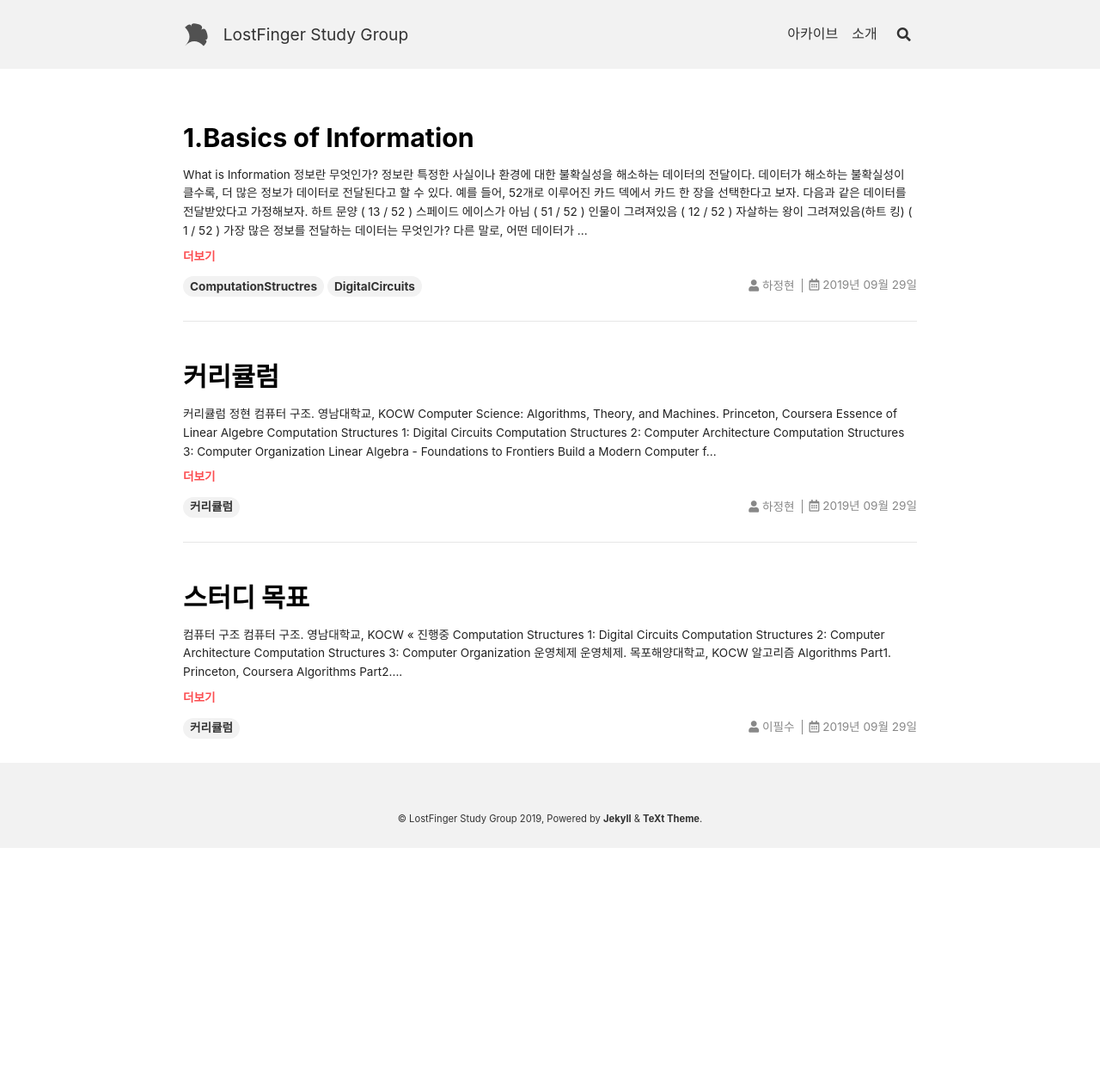
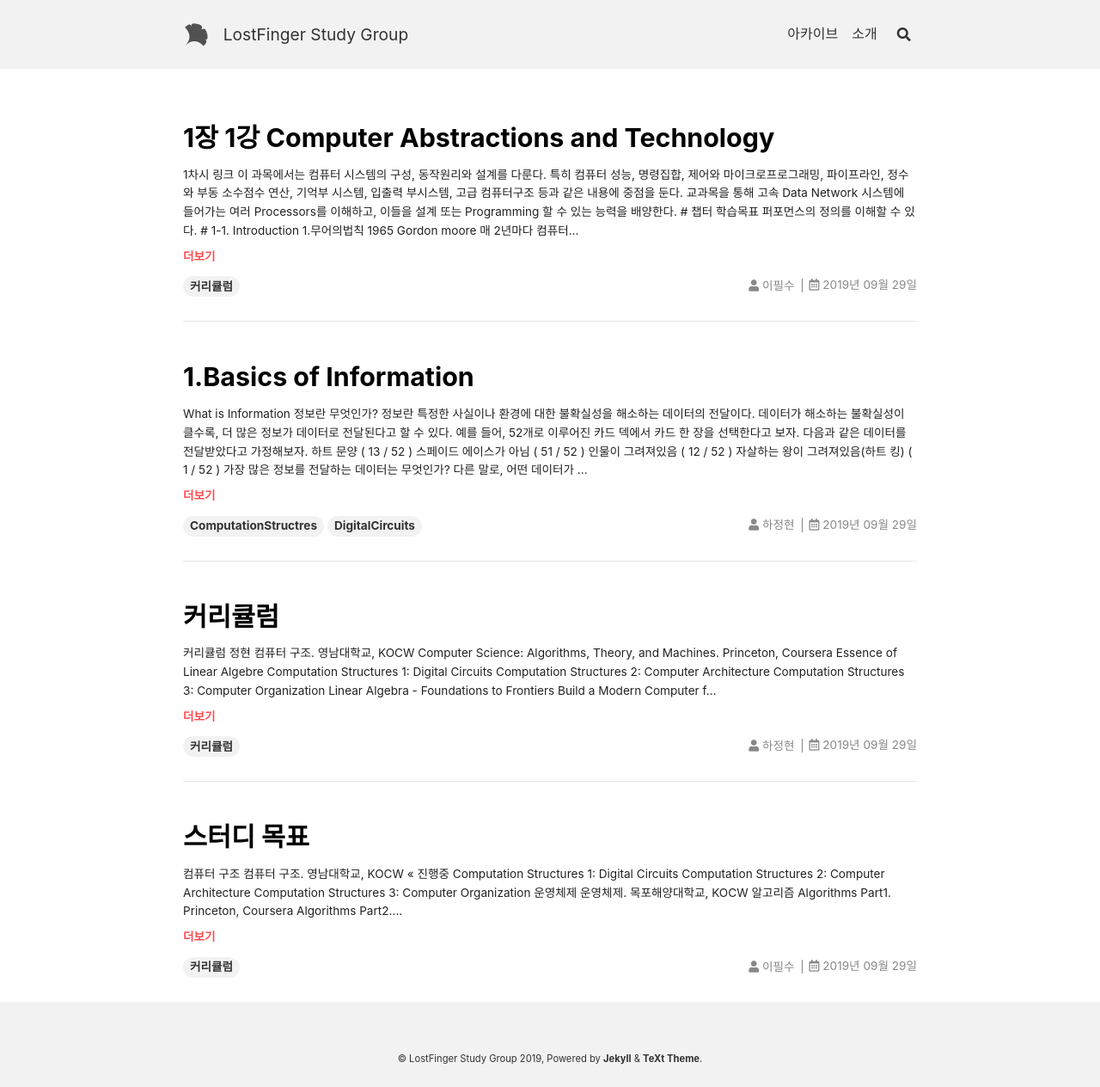
Before and after one commit to LostFinger/LostFinger.github.io, a Jekyll site: the page built from index.html, in a window 1280 px wide. Shown: the whole page at 86% size. Built offline with Jekyll 4.4.1, drawn with Linux system fonts in a browser that asks for light colours; nearby versions of some CDN libraries; the list of posts is cut into pages by our own code; before the commit the page ends 986 px from its top, so only the background shows below that.

Commit message:
1. .idea 제거 2. 기존 작성된 문서 업데이트

```diff
--- a/_posts/01.WEEK1_Chapter1_Computer_Abstractions_and_Technology/README.md
+++ b/_posts/Computer_Structures_KOCW/01.WEEK1_Chapter1_Computer_Abstractions_and_Technology/2019-09-29-Computer-Structure.md
@@ -1,5 +1,5 @@
 ---
-title: 스터디 목표
+title: 1장 1강 Computer Abstractions and Technology
 tags: 커리큘럼
 author: pilsoo lee
 show_author_profile: true
```
Also changed, not shown: _posts/Computer_Structures_KOCW/02.WEEK1_Chapter1_Computer_Abstractions_and_Technology/README.md (renamed from _posts/02.WEEK1_Chapter1_Computer_Abstractions_and_Technology/README.md, +3 -1 lines), _posts/Computer_Structures_KOCW/01.WEEK1_Chapter1_Computer_Abstractions_and_Technology/Moor's Law.png (renamed from _posts/01.WEEK1_Chapter1_Computer_Abstractions_and_Technology/Moor's Law.png), _posts/Computer_Structures_KOCW/02.WEEK1_Chapter1_Computer_Abstractions_and_Technology/01.PNG (renamed from _posts/02.WEEK1_Chapter1_Computer_Abstractions_and_Technology/01.PNG).
